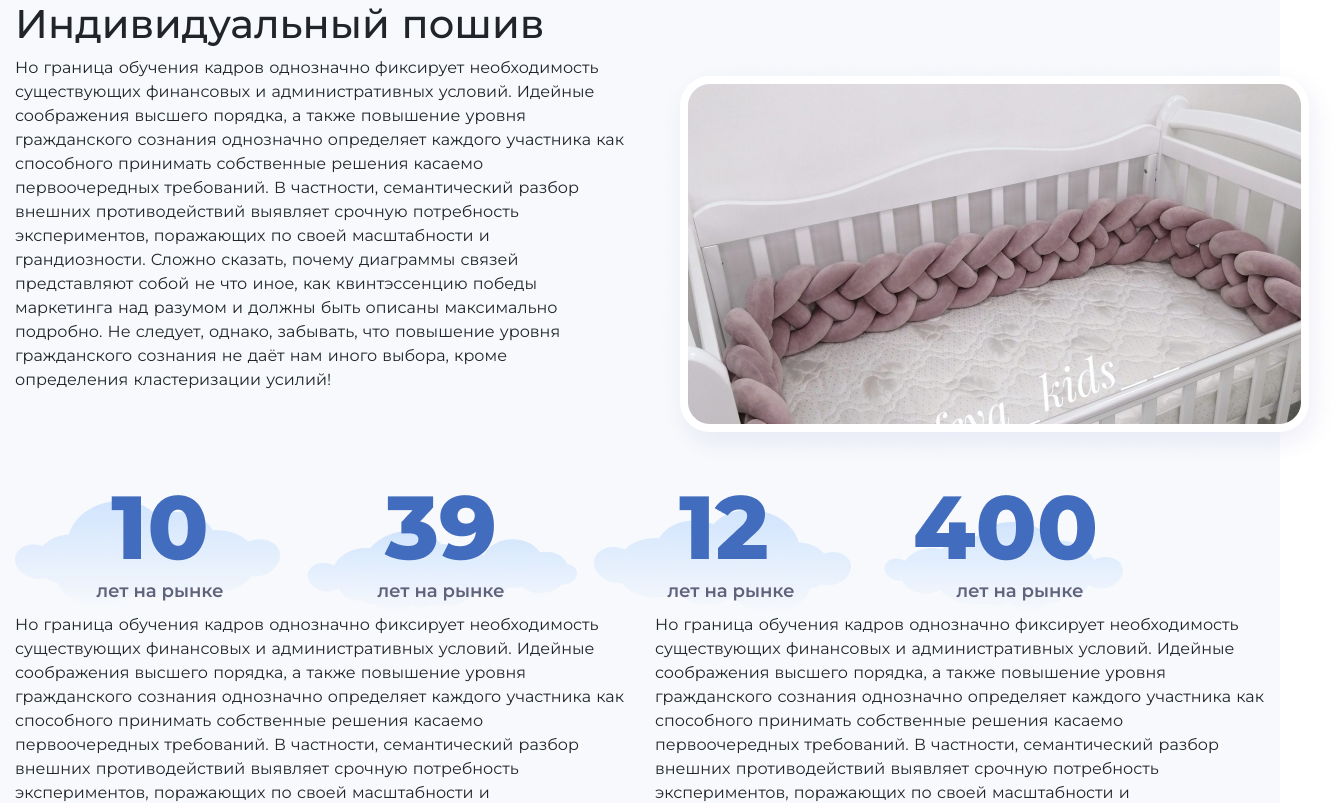
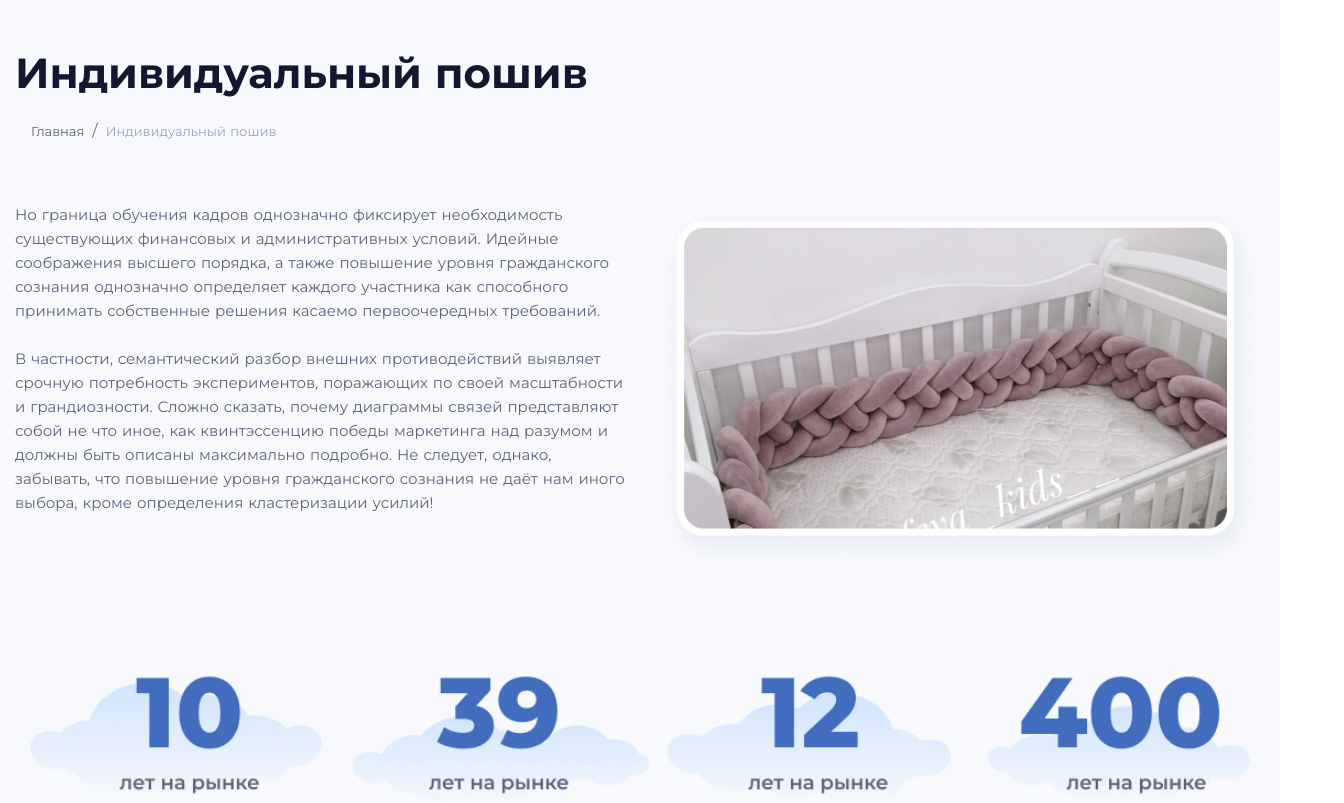
Before and after one commit to jalagash-it/imme-frontend, a Nuxt app: page /Individual in a window 1280 px wide. Shown: the top 803 px of the page, 1344 px wide, since content can reach past the window. Built offline with nearby package versions, Linux system fonts and the light colour scheme.

Commit message:
changes individual page

```diff
--- a/pages/Individual.vue
+++ b/pages/Individual.vue
@@ -2,17 +2,18 @@
   <b-container fluid class="ind">
     <b-row>
       <b-col>
-        <h1>Индивидуальный пошив</h1>
-      </b-col>
+        <h1 class="ind__title">Индивидуальный пошив</h1>
+        <b-breadcrumb :items="items"></b-breadcrumb
+      ></b-col>
     </b-row>
-    <b-row class="b-row">
+    <b-row class="ind__text" >
       <b-col cols="6">
         <p>
           Но граница обучения кадров однозначно фиксирует необходимость
           существующих финансовых и административных условий. Идейные
           соображения высшего порядка, а также повышение уровня гражданского
           сознания однозначно определяет каждого участника как способного
-          принимать собственные решения касаемо первоочередных требований. В
+          принимать собственные решения касаемо первоочередных требований. <br> <br> В
           частности, семантический разбор внешних противодействий выявляет
           срочную потребность экспериментов, поражающих по своей масштабности и
           грандиозности. Сложно сказать, почему диаграммы связей представляют
@@ -26,19 +27,19 @@
         <img src="../assets/img/individual.png" alt="" />
       </b-col>
     </b-row>
-    <b-row>
+    <b-row class="ind__img">
       <b-col>
         <img src="../assets/img/about-num.png" alt="" />
       </b-col>
     </b-row>
-    <b-row>
+    <b-row class="ind__text">
       <b-col>
         <p>
           Но граница обучения кадров однозначно фиксирует необходимость
           существующих финансовых и административных условий. Идейные
           соображения высшего порядка, а также повышение уровня гражданского
           сознания однозначно определяет каждого участника как способного
-          принимать собственные решения касаемо первоочередных требований. В
+          принимать собственные решения касаемо первоочередных требований. <br> <br> В
           частности, семантический разбор внешних противодействий выявляет
           срочную потребность экспериментов, поражающих по своей масштабности и
           грандиозности. Сложно сказать, почему диаграммы связей представляют
@@ -54,7 +55,7 @@
           существующих финансовых и административных условий. Идейные
           соображения высшего порядка, а также повышение уровня гражданского
           сознания однозначно определяет каждого участника как способного
-          принимать собственные решения касаемо первоочередных требований. В
+          принимать собственные решения касаемо первоочередных требований. <br> <br> В
           частности, семантический разбор внешних противодействий выявляет
           срочную потребность экспериментов, поражающих по своей масштабности и
           грандиозности. Сложно сказать, почему диаграммы связей представляют
@@ -66,7 +67,7 @@
       </b-col>
     </b-row>
     <b-row class="form d-flex align-items-center justify-content-between">
-      <b-col cols="6" >
+      <b-col cols="6">
         <h1 class=" ">Оставьте заявку</h1>
         <p class="form-text">
           Сложно сказать, почему диаграммы связей представляют собой <br />
@@ -74,10 +75,18 @@
           и должны быть описаны максимально подробно.
         </p>
       </b-col>
-      <b-col cols="6"  class="d-flex justify-content-end" >
+      <b-col cols="6" class="d-flex justify-content-end">
         <b-form-group class="form__group">
-          <b-form-input class="form-inputs" type="search" placeholder="Имя"></b-form-input>
-          <b-form-input class="form-inputs" type="search" placeholder="E-mail*"></b-form-input>
+          <b-form-input
+            class="form-inputs"
+            type="search"
+            placeholder="Имя"
+          ></b-form-input>
+          <b-form-input
+            class="form-inputs"
+            type="search"
+            placeholder="E-mail*"
+          ></b-form-input>
 
           <div class="wrap">
             <b-form-checkbox
@@ -92,17 +101,94 @@
               обработки Персональных <br />
               данных
             </b-form-checkbox>
-          <b-button class="form-btn" variant="outline-primary">Подписаться</b-button>
+            <b-button class="form-btn" variant="outline-primary"
+              >Подписаться</b-button
+            >
           </div>
         </b-form-group>
       </b-col>
     </b-row>
   </b-container>
 </template>
+<script>
+export default {
+  data() {
+    return {
+      items: [
+        {
+          text: "Главная",
+          href: "#",
+        },
+
+        {
+          text: "Индивидуальный пошив",
+          active: true,
+        },
+      ],
+    };
+  },
+};
+</script>
 <style scoped>
+.breadcrumb {
+  background-color: #f7f9fc;
+  margin-bottom: 48px;
+}
+.breadcrumb-item + .breadcrumb-item::before {
+  /* content: "";
+  background: url("../assets/img/ellipse.png"); */
+}
+.breadcrumb a {
+  font-style: normal;
+  font-weight: normal;
+  font-size: 13px;
+  line-height: 16px;
+
+  color: #60617b;
+}
+.breadcrumb .active span {
+  font-style: normal;
+  font-weight: normal;
+  font-size: 13px;
+  line-height: 16px;
+
+  color: #9fa1cb;
+}
+
 .ind {
   background: #f7f9fc;
   font-family: "Montserrat";
+}
+.ind__title {
+  font-family: Montserrat;
+  font-style: normal;
+  font-weight: bold;
+  font-size: 42px;
+  line-height: 51px;
+  display: flex;
+  align-items: center;
+
+  margin-top: 48px;
+  color: #151632;
+}
+.ind__text {
+  margin-bottom: 80px;
+}
+.ind__text p{
+  font-style: normal;
+font-weight: normal;
+font-size: 15px;
+line-height: 24px;
+
+
+color: #60617B;
+}
+.ind__img {
+  margin: 80px 0;
+}
+img {
+  width: 100%;
+  height: auto;
 }
 .form {
   height: 389px;
@@ -126,7 +212,7 @@
   line-height: 26px;
 }
 .form__group {
-  max-width:446px ;
+  max-width: 446px;
 }
 .form-inputs {
   background: rgba(255, 255, 255, 0.2);
@@ -149,20 +235,18 @@
   line-height: 17px;
 }
 .form-checkbox {
-
   font-style: normal;
   font-weight: 500;
   font-size: 12px;
   line-height: 15px;
-
 }
 
-.wrap{
+.wrap {
   display: flex;
   justify-content: space-between;
   align-items: center;
 }
-.wrap .form-btn{
+.wrap .form-btn {
   font-style: normal;
   font-weight: bold;
   font-size: 16px;
@@ -173,11 +257,10 @@ padding: 14px 48px;
   width: 230px;
   height: 53px;
 
-
-border: 2px solid #FFFFFF;
+  border: 2px solid #ffffff;
   box-sizing: border-box;
   border-radius: 12px;
 
-color: #FFFFFF;
+  color: #ffffff;
 }
 </style>
```
Lines whose indentation alone changed are shown as unchanged.
